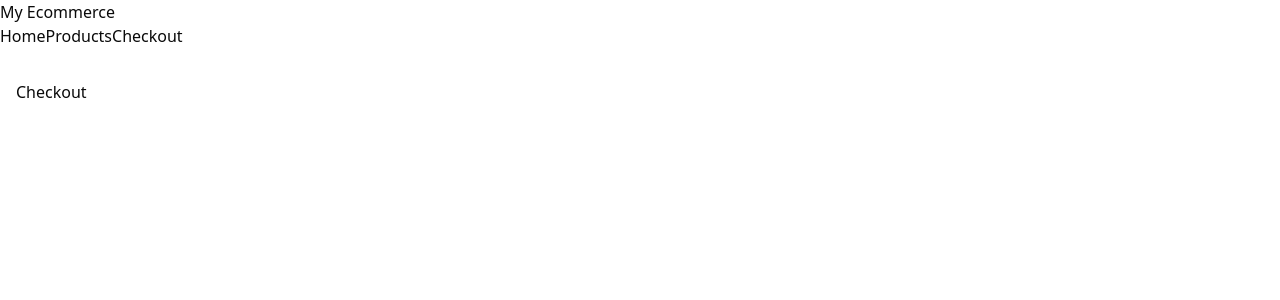
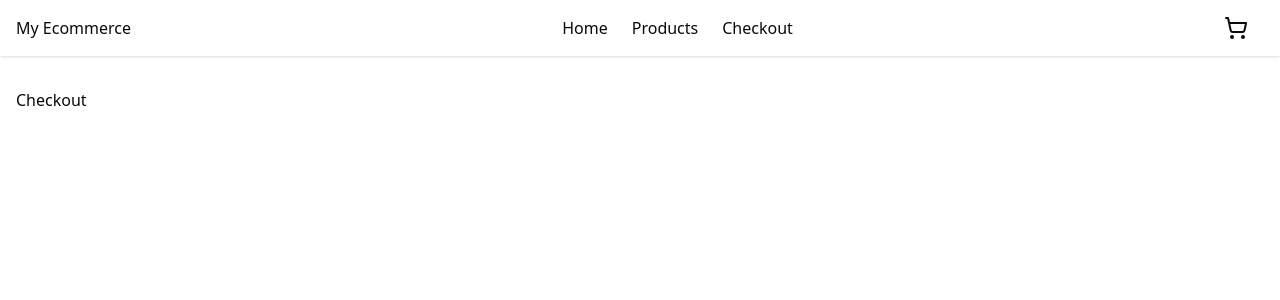
Before and after one commit to likeam/ecom-next, a Next.js app: page /checkout in a window 1280 px wide. Shown: the top 300 px of the page. Built offline with nearby package versions, Linux system fonts and the light colour scheme.

Commit message:
Building Cart

```diff
--- a/components/navbar.tsx
+++ b/components/navbar.tsx
@@ -1,16 +1,86 @@
+"use client";
+import { useCartStore } from "@/store/cart-store";
+import { AlignJustify, ShoppingCartIcon, XIcon } from "lucide-react";
 import Link from "next/link";
+import { useEffect, useState } from "react";
+import { Button } from "./ui/button";
 
 const Navbar = () => {
+  const [mobileOpen, setMobileOpen] = useState<boolean>(false);
+  const { items } = useCartStore();
+  const cartCount = items.reduce((acc, item) => acc + item.quantity, 0);
+
+  useEffect(() => {
+    const handleResize = () => {
+      if (window.innerWidth >= 768) {
+        setMobileOpen(false);
+      }
+    };
+
+    window.addEventListener("resize", handleResize);
+
+    return () => window.removeEventListener("resize", handleResize);
+  }, []);
+
   return (
-    <nav className="">
-      <div className="">
-        <Link href="/">My Ecommerce</Link>
+    <nav className="sticky top-0 z-50 bg-white shadow">
+      <div className="container mx-auto flex items-center justify-between px-4 py-4">
+        <Link href="/" className="hover:text-blue-600">
+          My Ecommerce
+        </Link>
+
+        <div className="hidden md:flex space-x-6">
+          <Link href="/">Home</Link>
+          <Link href="/products" className="hover:text-blue-600">
+            Products
+          </Link>
+          <Link href="/checkout" className="hover:text-blue-600">
+            Checkout
+          </Link>
+        </div>
+        <div className=" flex items-center space-x-4">
+          <Link href="/checkout" className="relative">
+            <ShoppingCartIcon className="h-6 w-6" />
+            {cartCount > 0 && (
+              <span className="absolute -top-2 -right-2 flex h-5 w-5 items-center justify-center rounded-full bg-red-500 text-xs text-white">
+                {cartCount}
+              </span>
+            )}
+          </Link>
+          <Button
+            variant="ghost"
+            className="md:hidden"
+            onClick={() => setMobileOpen((prev) => !prev)}
+          >
+            {mobileOpen ? (
+              <XIcon className="h-6 w-6" />
+            ) : (
+              <AlignJustify className="h-6 w-6" />
+            )}
+          </Button>
+        </div>
       </div>
-      <div className="">
-        <Link href="/">Home</Link>
-        <Link href="/products">Products</Link>
-        <Link href="/checkout">Checkout</Link>
-      </div>
+      {mobileOpen && (
+        <nav className="md:hidden bg-white shadow-md">
+          <ul className="flex flex-col p-4 space-y-2">
+            <li>
+              <Link href="/" className="block hover:text-blue-600">
+                Home
+              </Link>
+            </li>
+            <li>
+              <Link href="/products" className="block hover:text-blue-600">
+                Products
+              </Link>
+            </li>
+            <li>
+              <Link href="/checkout" className="block hover:text-blue-600">
+                Checkout
+              </Link>
+            </li>
+          </ul>
+        </nav>
+      )}
     </nav>
   );
 };
--- a/components/product_detail.tsx
+++ b/components/product_detail.tsx
@@ -1,12 +1,65 @@
+"use client";
+import { useCartStore } from "@/store/cart-store";
+import Image from "next/image";
 import React from "react";
 import Stripe from "stripe";
+import { Button } from "./ui/button";
 
 interface Props {
   product: Stripe.Product;
 }
 
 const ProductDetail = ({ product }: Props) => {
-  return <div>ProductDetail</div>;
+  const { items, addItem, removeItem } = useCartStore();
+  const price = product.default_price as Stripe.Price;
+  const cartItem = items.find((item) => item.id === product.id);
+  const quantity = cartItem ? cartItem.quantity : 0;
+
+  const onAddItem = () => {
+    addItem({
+      id: product.id,
+      name: product.name,
+      price: price.unit_amount as number,
+      imageUrl: product.images ? product.images[0] : null,
+      quantity: 1,
+    });
+  };
+
+  return (
+    <div>
+      {product.images && product.images[0] && (
+        <div className="relative h-96 w-full md:w-1/2 rounded-lg overflow-hidden">
+          <Image
+            src={product.images[0]}
+            alt={product.name}
+            height={140}
+            width={140}
+            layout="full"
+            objectFit="cover"
+            className=" group-hover:opacity-90 transition-opacity duration-300 rounded-t-lg"
+          />
+        </div>
+      )}
+      <div className="md:w-1/2">
+        <h1 className="text-3xl font-bold mb-4">{product.name}</h1>
+        {product.description && (
+          <p className="text-gray-700 mb-4">{product.description}</p>
+        )}
+        {price && price.unit_amount && (
+          <p className="text-lg font-semibold text-gray-900">
+            Rs{(price.unit_amount / 100).toFixed(0)}
+          </p>
+        )}
+        <div className="flex items-center space-x-4">
+          <Button variant="outline" onClick={() => removeItem(product.id)}>
+            –
+          </Button>
+          <span className="text-lg font-semibold">{quantity}</span>
+          <Button onClick={onAddItem}>+</Button>
+        </div>
+      </div>
+    </div>
+  );
 };
 
 export default ProductDetail;
--- a/package.json
+++ b/package.json
@@ -17,7 +17,8 @@
     "react": "^19.0.0",
     "react-dom": "^19.0.0",
     "stripe": "^18.2.1",
-    "tailwind-merge": "^3.3.1"
+    "tailwind-merge": "^3.3.1",
+    "zustand": "^5.0.5"
   },
   "devDependencies": {
     "@eslint/eslintrc": "^3",
--- /dev/null
+++ b/store/cart-store.ts
@@ -0,0 +1,57 @@
+import { create } from "zustand";
+import { persist } from "zustand/middleware";
+
+export interface CartItem {
+  id: string;
+  name: string;
+  price: string;
+  imageUrl: string | null;
+  quantity: number;
+}
+
+interface CartStore {
+  items: CartItem[];
+  addItem: (item: CartItem) => void;
+  removeItem: (id: string) => void;
+  clearCart: () => void;
+}
+
+export const useCartStore = create<CartStore>()(
+  persist(
+    (set) => ({
+      items: [],
+      addItem: (item) =>
+        set((state) => {
+          const existing = state.items.find((i) => i.id === item.id);
+
+          if (existing) {
+            return {
+              items: state.items.map((i) =>
+                i.id === item.id
+                  ? { ...i, quantity: i.quantity + item.quantity }
+                  : i
+              ),
+            };
+          }
+
+          return { items: [...state.items, item] };
+        }),
+
+      removeItem: (id) =>
+        set((state) => {
+          return {
+            items: state.items
+              .map((item) =>
+                item.id === id ? { ...item, quantity: item.quantity - 1 } : item
+              )
+              .filter((item) => item.quantity > 0),
+          };
+        }),
+      clearCart: () =>
+        set(() => {
+          return { items: [] };
+        }),
+    }),
+    { name: "cart" }
+  )
+);
```
Also changed, not shown: 1 other file (tests, documents, lock files or other folders).
